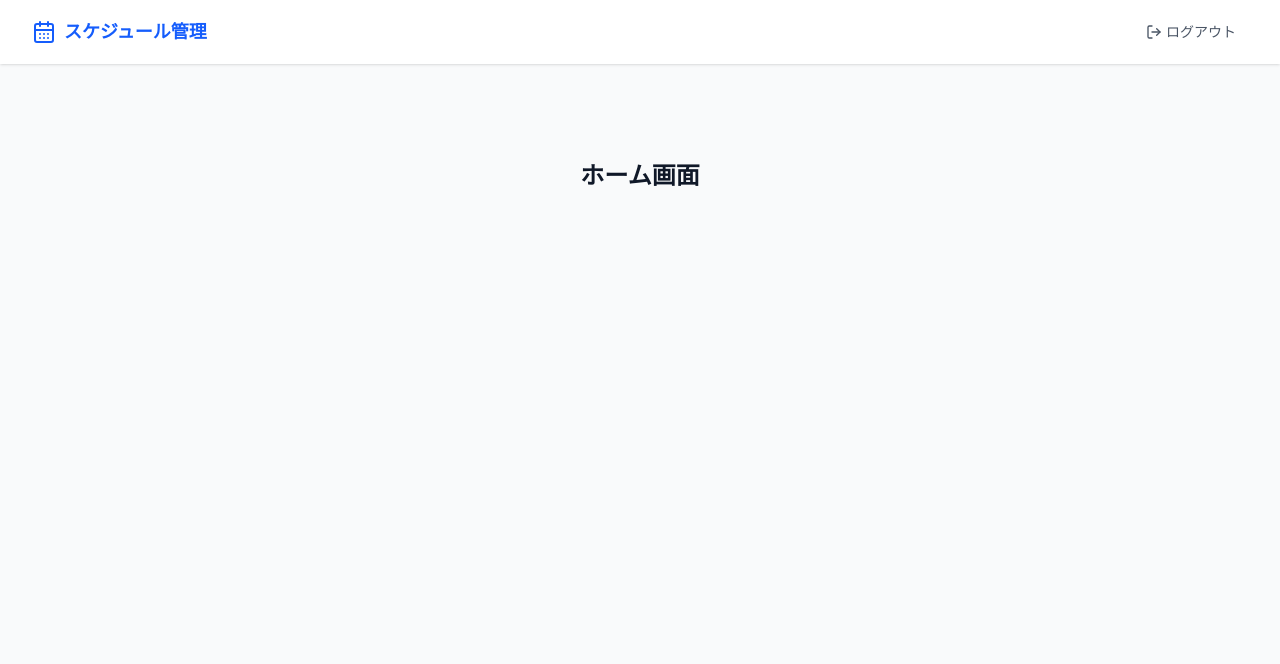
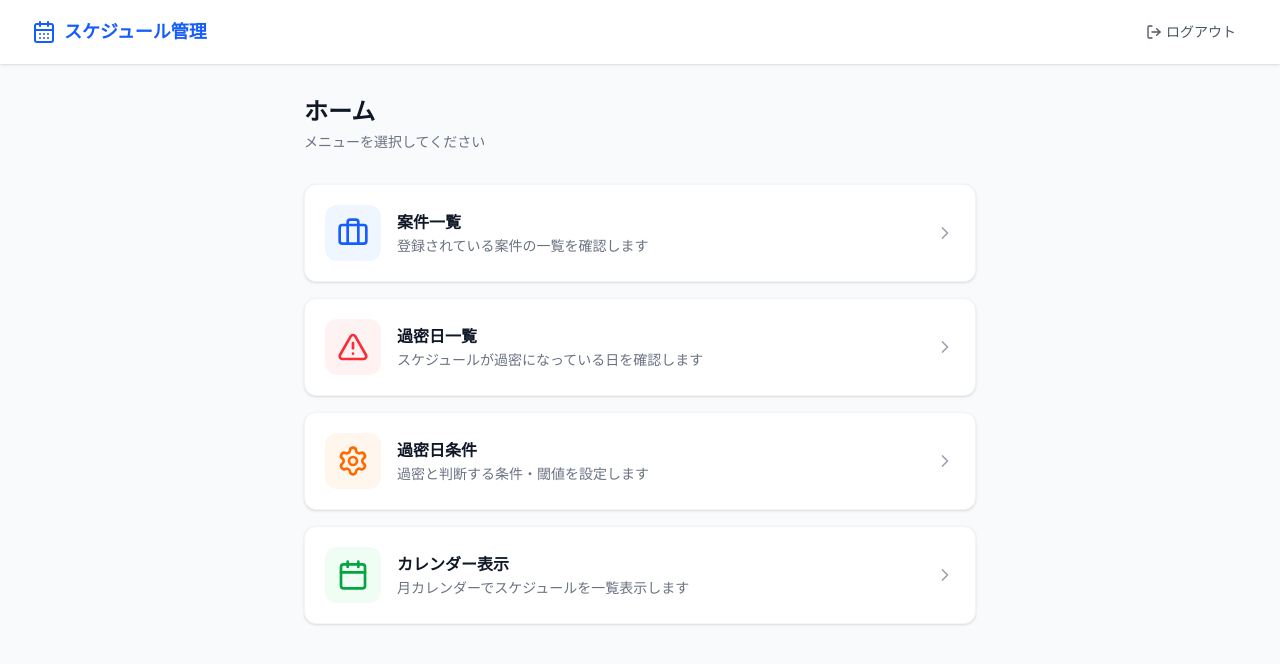
Before and after one commit to sayasurvey/claude-sandbox, a Nuxt app: page / in a window 1280 px wide. Shown: the top 664 px of the page. Built offline with nearby package versions, Linux system fonts and the light colour scheme; no server answers.

Commit message:
ADD: ホーム画面の作成

```diff
--- a/app/pages/index.vue
+++ b/app/pages/index.vue
@@ -1,5 +1,126 @@
 <template>
-  <div class="flex items-center justify-center py-16">
-    <h1 class="text-2xl font-bold text-gray-900">ホーム画面</h1>
+  <div class="home-container">
+    <div class="home-header">
+      <h1 class="home-title">ホーム</h1>
+      <p class="home-subtitle">メニューを選択してください</p>
+    </div>
+
+    <div class="card-grid">
+      <NuxtLink
+        v-for="item in menuItems"
+        :key="item.to"
+        :to="item.to"
+        class="menu-card"
+      >
+        <div class="card-icon" :class="item.colorClass">
+          <component :is="item.icon" class="w-8 h-8" />
+        </div>
+        <div class="card-body">
+          <h2 class="card-title">{{ item.title }}</h2>
+          <p class="card-description">{{ item.description }}</p>
+        </div>
+        <ChevronRight class="card-arrow" />
+      </NuxtLink>
+    </div>
   </div>
 </template>
+
+<script setup lang="ts">
+import { Briefcase, AlertTriangle, Settings, Calendar, ChevronRight } from 'lucide-vue-next'
+
+const menuItems = [
+  {
+    to: '/projects',
+    title: '案件一覧',
+    description: '登録されている案件の一覧を確認します',
+    icon: Briefcase,
+    colorClass: 'icon-blue',
+  },
+  {
+    to: '/overloaded-days',
+    title: '過密日一覧',
+    description: 'スケジュールが過密になっている日を確認します',
+    icon: AlertTriangle,
+    colorClass: 'icon-red',
+  },
+  {
+    to: '/overloaded-settings',
+    title: '過密日条件',
+    description: '過密と判断する条件・閾値を設定します',
+    icon: Settings,
+    colorClass: 'icon-orange',
+  },
+  {
+    to: '/calendar',
+    title: 'カレンダー表示',
+    description: '月カレンダーでスケジュールを一覧表示します',
+    icon: Calendar,
+    colorClass: 'icon-green',
+  },
+]
+</script>
+
+<style scoped>
+@reference "tailwindcss";
+
+.home-container {
+  @apply max-w-2xl mx-auto;
+}
+
+.home-header {
+  @apply mb-8;
+}
+
+.home-title {
+  @apply text-2xl font-bold text-gray-900;
+}
+
+.home-subtitle {
+  @apply mt-1 text-sm text-gray-500;
+}
+
+.card-grid {
+  @apply flex flex-col gap-4;
+}
+
+.menu-card {
+  @apply flex items-center gap-4 bg-white rounded-xl p-5 shadow-sm border border-gray-100
+         hover:shadow-md hover:border-blue-200 transition-all duration-200 cursor-pointer;
+}
+
+.card-icon {
+  @apply flex-shrink-0 flex items-center justify-center w-14 h-14 rounded-xl;
+}
+
+.icon-blue {
+  @apply bg-blue-50 text-blue-600;
+}
+
+.icon-red {
+  @apply bg-red-50 text-red-500;
+}
+
+.icon-orange {
+  @apply bg-orange-50 text-orange-500;
+}
+
+.icon-green {
+  @apply bg-green-50 text-green-600;
+}
+
+.card-body {
+  @apply flex-1 min-w-0;
+}
+
+.card-title {
+  @apply text-base font-semibold text-gray-900;
+}
+
+.card-description {
+  @apply mt-0.5 text-sm text-gray-500 truncate;
+}
+
+.card-arrow {
+  @apply flex-shrink-0 w-5 h-5 text-gray-400;
+}
+</style>
```
